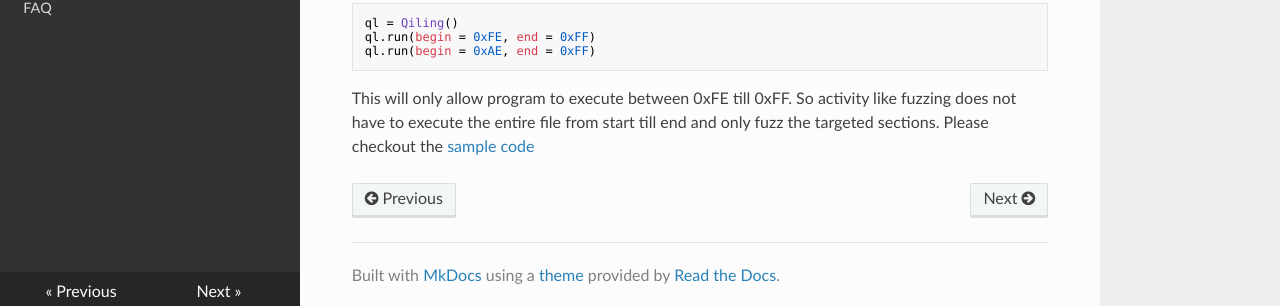
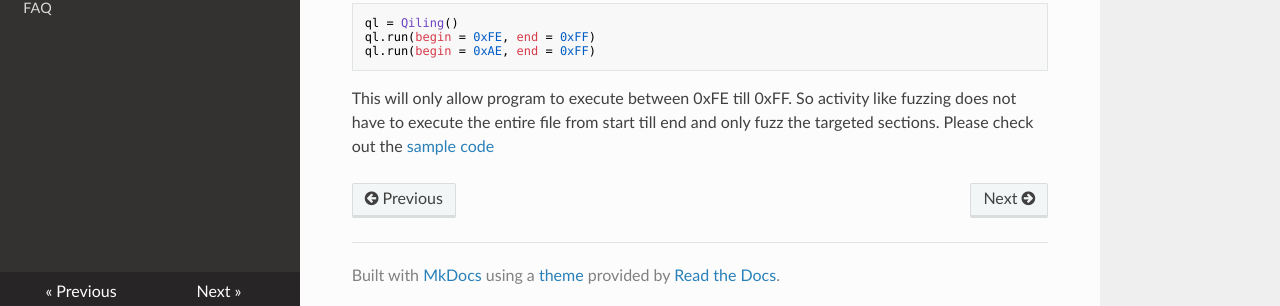
Before and after one commit to qilingframework/rtfd.io, an MkDocs documentation site: the page built from docs/howto.md, in a window 1280 px wide and 900 px high, scrolled down 3046 px. Shown: the part 588-894 px from the top of the window. Built offline with MkDocs 1.6.1, drawn with Linux system fonts in a browser that asks for light colours; nearby versions of some CDN libraries.

Commit message:
Update howto.md

````diff
--- a/docs/howto.md
+++ b/docs/howto.md
@@ -148,4 +148,4 @@ ql = Qiling()
 ql.run(begin = 0xFE, end = 0xFF)
 ql.run(begin = 0xAE, end = 0xFF)
 ```
-This will only allow program to execute between 0xFE till 0xFF. So activity like fuzzing does not have to execute the entire file from start till end and only fuzz the targeted sections. Please checkout the [sample code](https://docs.qiling.io/en/latest/partial/)
+This will only allow program to execute between 0xFE till 0xFF. So activity like fuzzing does not have to execute the entire file from start till end and only fuzz the targeted sections. Please check out the [sample code](https://docs.qiling.io/en/latest/partial/)
````
